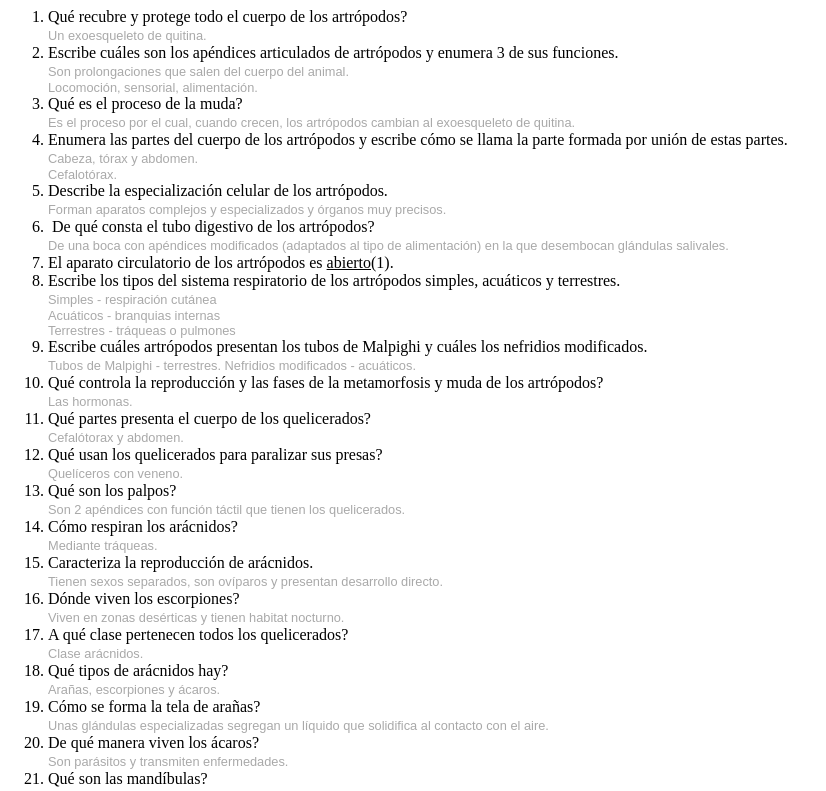
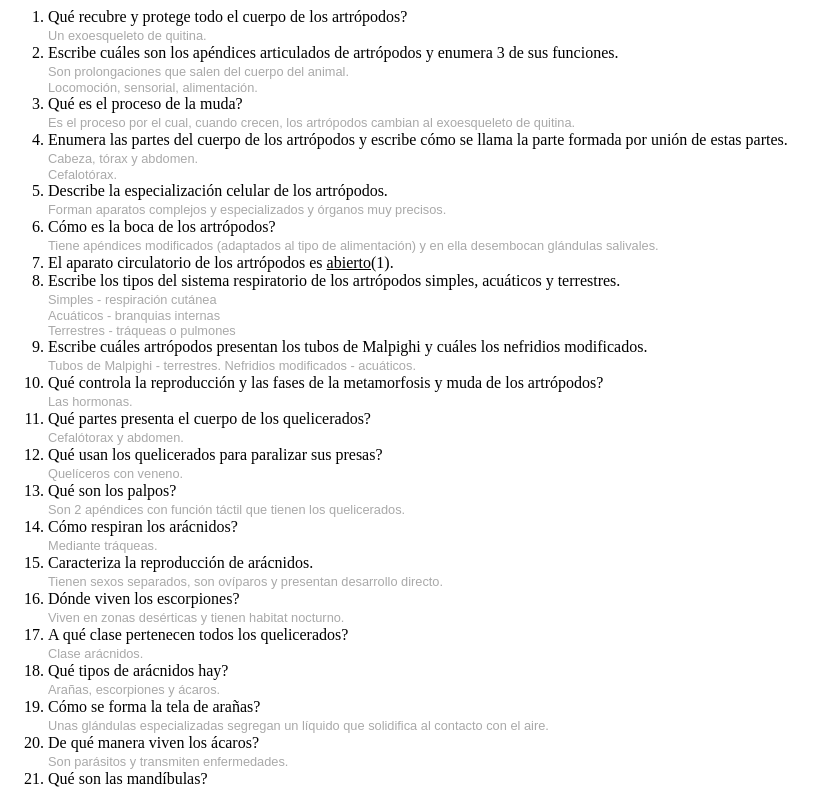
Before and after one commit to sellweek/BIO-preguntas, a plain HTML site: page index.html in a window 1280 px wide. Shown: the top 791 px of the page, without its empty margins (0-826 px from the left). Drawn offline with Linux system fonts and the light colour scheme.

Commit message:
Corregida la pregunta de el tubo digestivo de artrópodos

```diff
--- a/index.html
+++ b/index.html
@@ -22,8 +22,8 @@
 <li><span class="question">Describe la especialización celular de los artrópodos.</span><br>
 <span class="answer">Forman aparatos complejos y especializados y órganos muy precisos.</span></li>
 
-<li><span class="question">&nbsp;De qué consta el tubo digestivo de los artrópodos?</span><br>
-<span class="answer">De una boca con apéndices modificados (adaptados al tipo de alimentación) en la que desembocan glándulas salivales.</span></li>
+<li><span class="question">Cómo es la boca de los artrópodos?</span><br>
+<span class="answer">Tiene apéndices modificados (adaptados al tipo de alimentación) y en ella desembocan glándulas salivales.</span></li>
 
 <li>El aparato circulatorio de los artrópodos es <u>abierto</u>(1).	</li>
 
```
